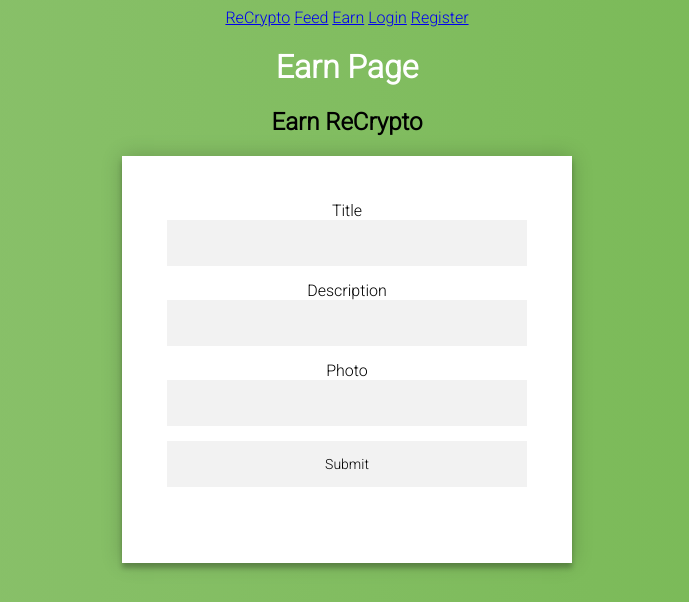
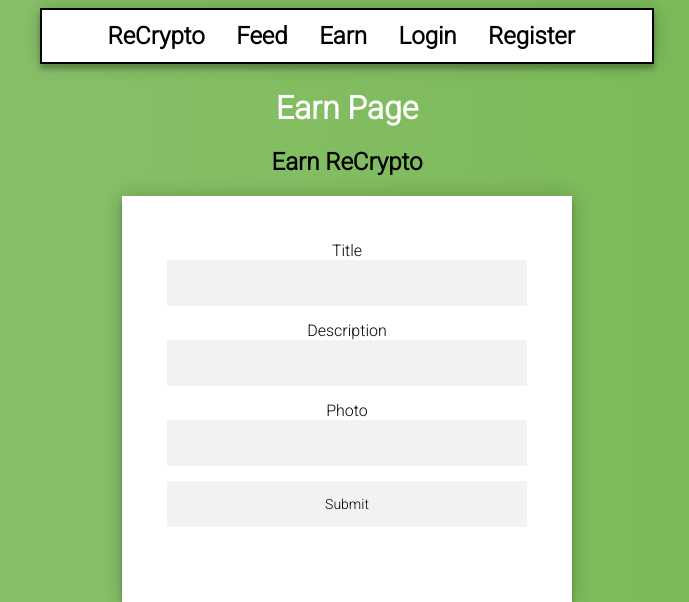
Before and after one commit to lukew3/ReCrypto, a Flask app: page /earn in a window 1280 px wide. Shown: the top 602 px of the page, without its empty margins (293-982 px from the left). Run offline with Flask 2, Linux system fonts and the light colour scheme; some libraries are stand-ins or nearby versions.

Commit message:
Update layout.html

```diff
--- a/recrypto/templates/layout.html
+++ b/recrypto/templates/layout.html
@@ -3,24 +3,58 @@
       <link rel="stylesheet" type="text/css" href="{{ url_for('static', filename='main.css') }}">
       {% block script %}
       {% endblock %}
+    <style>
+        nav{
+	text-align:center;
+	font-size:1.5em;
+    border:2px solid black;
+    background-color:white;
+	font-weight: bold;
+    position: relative;
+    z-index: 1;
+    max-width: 600px;
+    margin: 0 auto 25px;
+    padding: 5px;
+    text-align: center;
+    box-shadow: 0 0 20px 0 rgba(0, 0, 0, 0.2), 0 5px 5px 0 rgba(0, 0, 0, 0.24);
+}
+nav a:link  {color:black;}
+nav a:visited{color:#4CAF50}
+nav a:hover {color:green;}
+nav ul{
+    list-style-type:none;
+	margin:0;
+	padding:0;
+}
+nav li{
+    display:inline-block;
+    padding:7px;
 
+}
+nav a{
+	text-decoration:none;
+	display:block;
+	margin:0;
+	padding:0;
+}
+        </style>
       {% block style %}
       {% endblock %}
     </head>
     <body>
-      <nav>
+      <nav><ul>
         <div id="nav-links">
-          <a href="{{ url_for('landing') }}">ReCrypto</a>
-          <a href="{{ url_for('feed') }}">Feed</a>
-          <a href="{{ url_for('earn') }}">Earn</a>
+         <li><a href="{{ url_for('landing') }}">ReCrypto</a></li> &nbsp;
+         <li><a href="{{ url_for('feed') }}">Feed</a></li> &nbsp;
+         <li><a href="{{ url_for('earn') }}">Earn</a></li> &nbsp;
           {% if current_user.is_authenticated %}
-            <a href="{{ url_for('logout') }}">Logout</a>
+          <li><a href="{{ url_for('logout') }}">Logout</a></li> &nbsp;
           {% else %}
-            <a href="{{ url_for('login') }}">Login</a>
-            <a href="{{ url_for('register') }}">Register</a>
+           <li><a href="{{ url_for('login') }}">Login</a></li> &nbsp;
+           <li><a href="{{ url_for('register') }}">Register</a></li> &nbsp;
           {% endif %}
         </div>
-      </nav>
+          </ul></nav>
         {% block content %}
         {% endblock %}
     </body>
```
